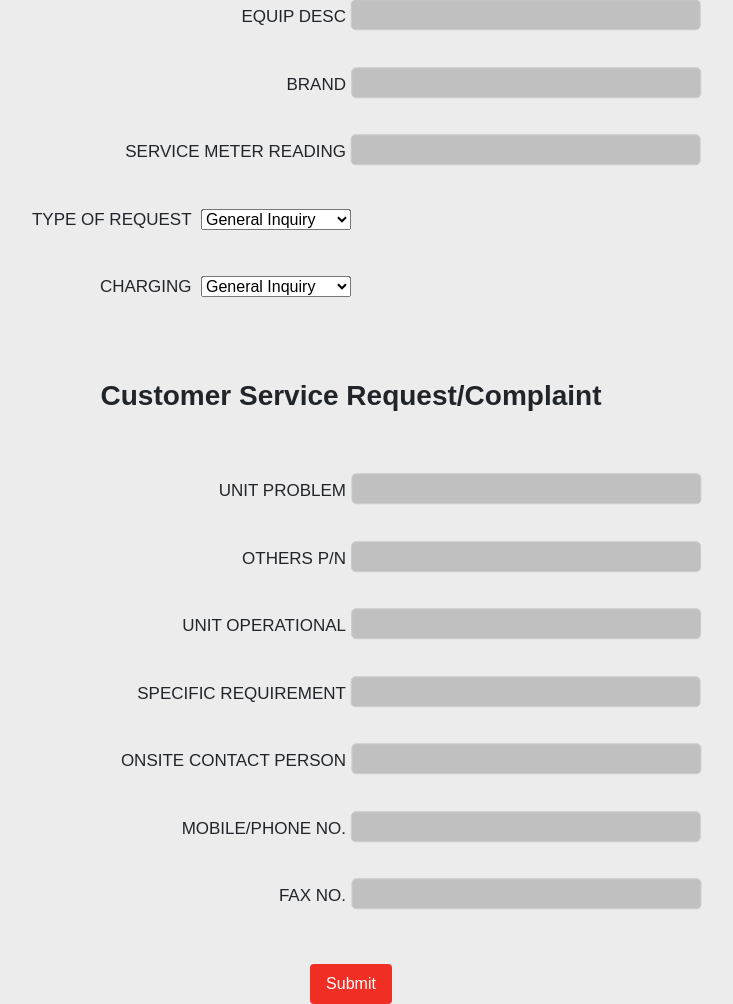
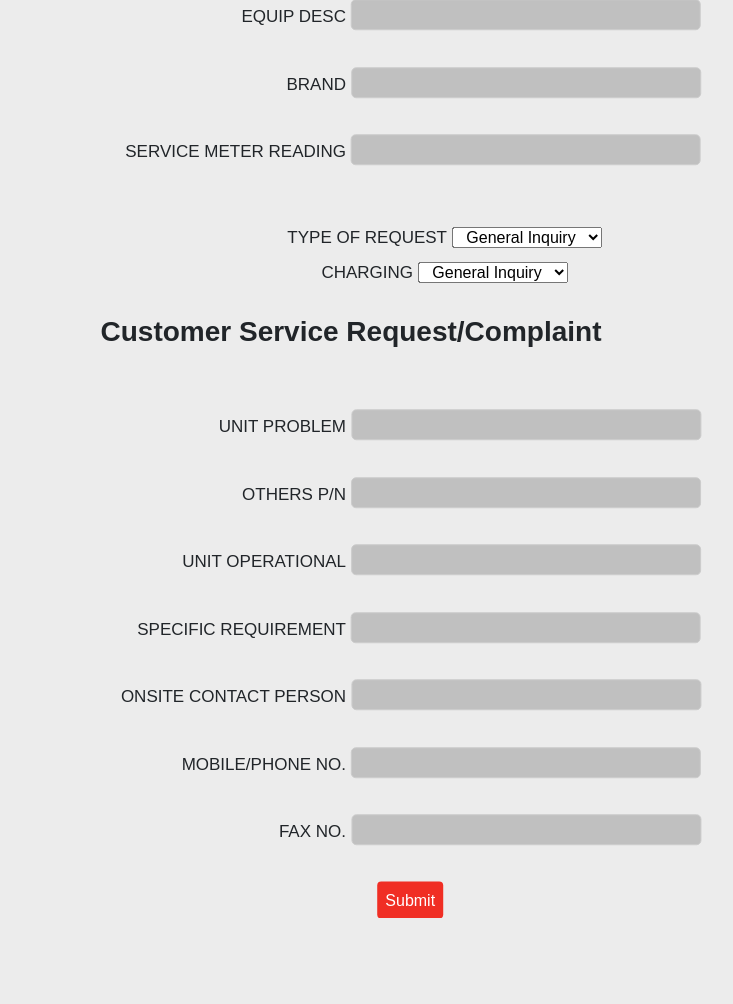
Before and after one commit to t0m5krt/Thesis, a PHP site: page /service-request.html in a window 1320 px wide. Shown: the part 557-1561 px from the top of the page, without its empty margins (309-1042 px from the left). After the commit the page ends 1475 px from the top, so only its background shows below. Run offline with PHP 8.4, Linux system fonts and the light colour scheme.

Commit message:
commit bago mag pa consult

```diff
--- a/service-request-design.css
+++ b/service-request-design.css
@@ -5,9 +5,12 @@
 }
 
 body {
-  min-height: 100vh;
-  display: grid;
+  height: 100vh;
   background-color: #ececec;
+  display: flex;
+  flex-direction: column;
+  justify-content: center;
+  align-items: center;
 }
 
 form {
@@ -52,27 +55,37 @@ textarea {
   display: inline-block;
 }
 
-.type-of-request select {
+.container {
+  display: flex;
+  justify-content: center;
+  align-items: center;
   width: 100%;
-  padding: 12px 20px;
-  margin: 8px 0;
-  display: inline-block;
-  border: 1px solid #000;
-  border-radius: 4px;
-  box-sizing: border-box;
+  transform: translateX(8%);
+}
+select {
+  text-align: center;
+}
+
+option {
+  text-align: center;
 }
 
 button[type="submit"] {
   background-color: #f02e24;
   color: #fff;
-  padding: 0.5rem 1rem;
+  padding: 8px;
   border-radius: 0.25rem;
   border: none;
   cursor: pointer;
+  transform: translate(90%, -50%);
+  line-height: 21px;
+  display: flex;
+
 }
 
 button[type="submit"]:hover {
   background-color: #f02e24;
+
 }
 
 button[type="submit"]:focus {
--- a/service-request.html
+++ b/service-request.html
@@ -67,7 +67,7 @@
           name="service-meter-reading"
         />
       </div>
-      <div class="form-group">
+      <div class="container">
         <label for="type-of-request">TYPE OF REQUEST</label>
         <select id="type-of-request" name="type-of-request">
           <option value="general">General Inquiry</option>
@@ -76,8 +76,7 @@
           <option value="other">Other</option>
         </select>
       </div>
-
-      <div class="form-group">
+      <div class="container">
         <label for="charging">CHARGING</label>
         <select id="charging" name="charging">
           <option value="general">General Inquiry</option>
```
Also changed, not shown: README.md.
